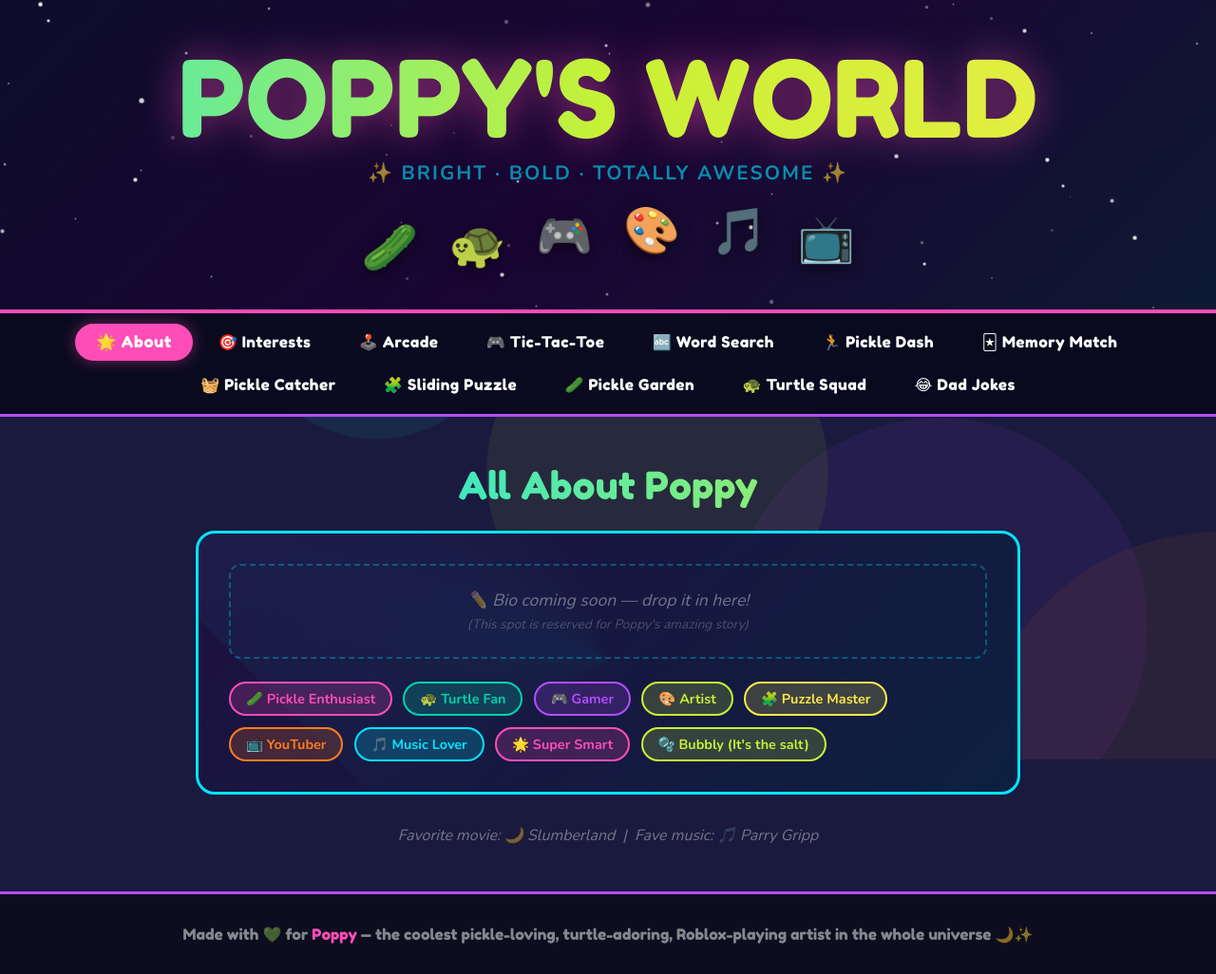
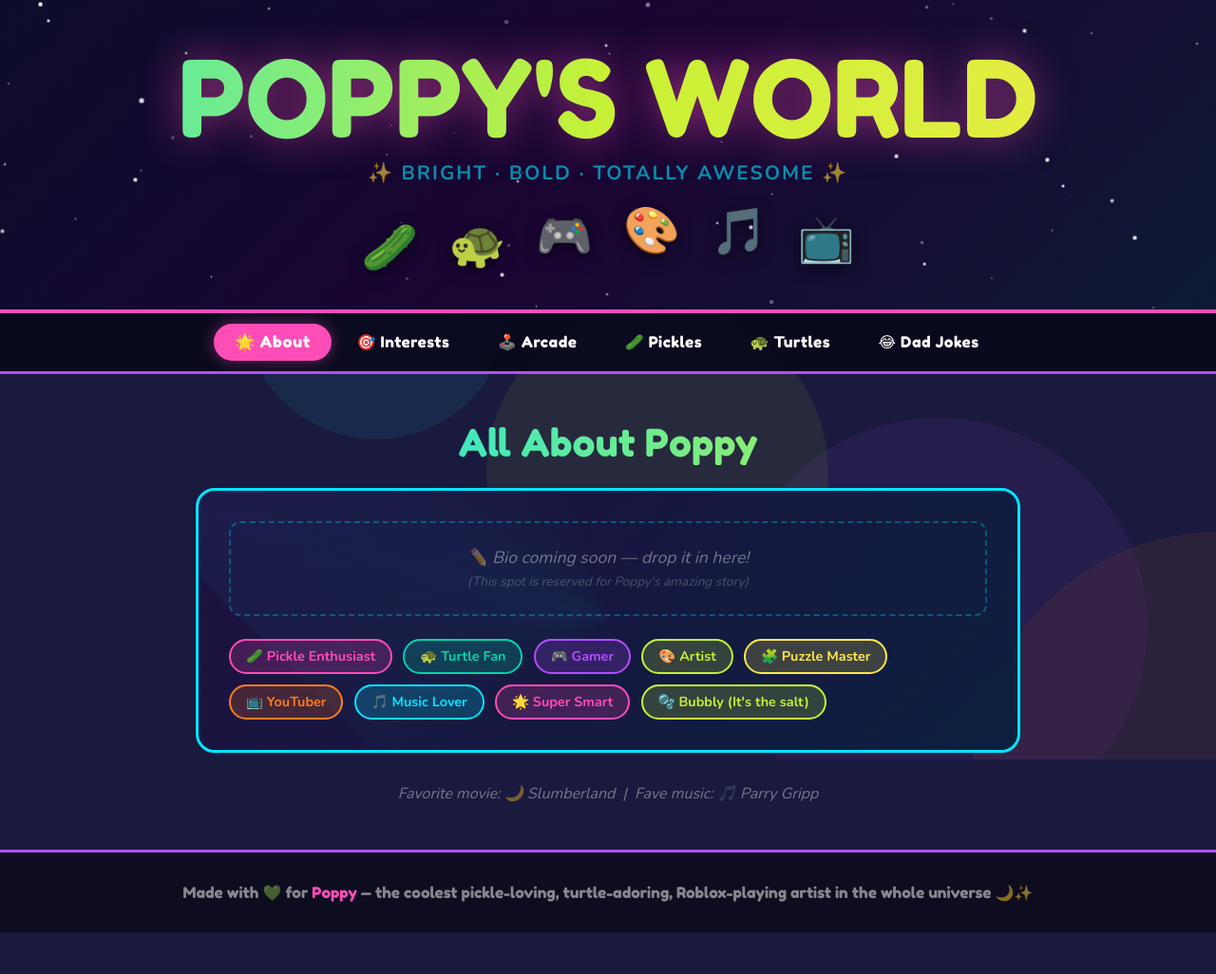
Before and after one commit to poppylevin/poppylevin.github.io, a plain HTML site: page index.html in a window 1280 px wide. Shown: the whole page at 95% size. After the commit the page ends 982 px from the top, so only its background shows below. Drawn offline with nearby package versions, Linux system fonts and the light colour scheme.

Commit message:
Fixed the nav bar

```diff
--- a/index.html
+++ b/index.html
@@ -122,6 +122,10 @@
   .nav-btn:hover, .nav-btn.active {
     background: var(--hot-pink); border-color: var(--hot-pink);
     transform: scale(1.05); box-shadow: 0 0 15px rgba(255,77,184,0.4);
+  }
+  @media (max-width: 480px) {
+    nav { gap: 0.3rem; padding: 0.5rem 0.5rem; }
+    .nav-btn { font-size: 0.8rem; padding: 0.3rem 0.7rem; }
   }
 
   /* ===== SECTIONS ===== */
@@ -632,14 +636,8 @@
   <button class="nav-btn active" data-target="about" onclick="showSection('about')">🌟 About</button>
   <button class="nav-btn" data-target="interests" onclick="showSection('interests')">🎯 Interests</button>
   <button class="nav-btn" data-target="arcade" onclick="showSection('arcade')">🕹️ Arcade</button>
-  <button class="nav-btn" data-target="tictactoe" onclick="showSection('tictactoe')">🎮 Tic-Tac-Toe</button>
-  <button class="nav-btn" data-target="wordsearch" onclick="showSection('wordsearch')">🔤 Word Search</button>
-  <button class="nav-btn" data-target="pickledash" onclick="showSection('pickledash')">🏃 Pickle Dash</button>
-  <button class="nav-btn" data-target="memorymatch" onclick="showSection('memorymatch')">🃏 Memory Match</button>
-  <button class="nav-btn" data-target="picklecatcher" onclick="showSection('picklecatcher')">🧺 Pickle Catcher</button>
-  <button class="nav-btn" data-target="slidingpuzzle" onclick="showSection('slidingpuzzle')">🧩 Sliding Puzzle</button>
-  <button class="nav-btn" data-target="pickles" onclick="showSection('pickles')">🥒 Pickle Garden</button>
-  <button class="nav-btn" data-target="turtles" onclick="showSection('turtles')">🐢 Turtle Squad</button>
+  <button class="nav-btn" data-target="pickles" onclick="showSection('pickles')">🥒 Pickles</button>
+  <button class="nav-btn" data-target="turtles" onclick="showSection('turtles')">🐢 Turtles</button>
   <button class="nav-btn" data-target="dadjokes" onclick="showSection('dadjokes')">😂 Dad Jokes</button>
 </nav>
 
```
